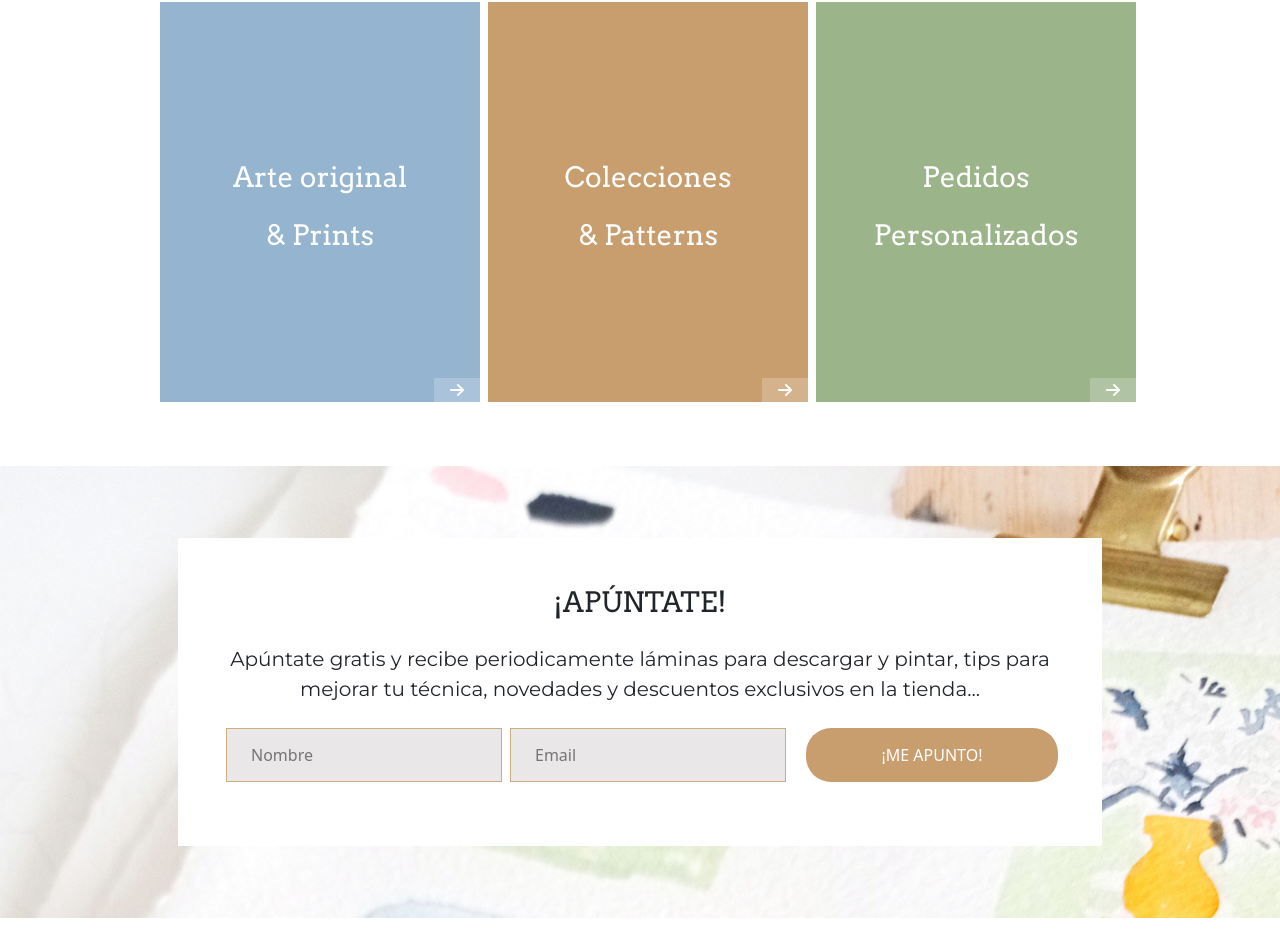
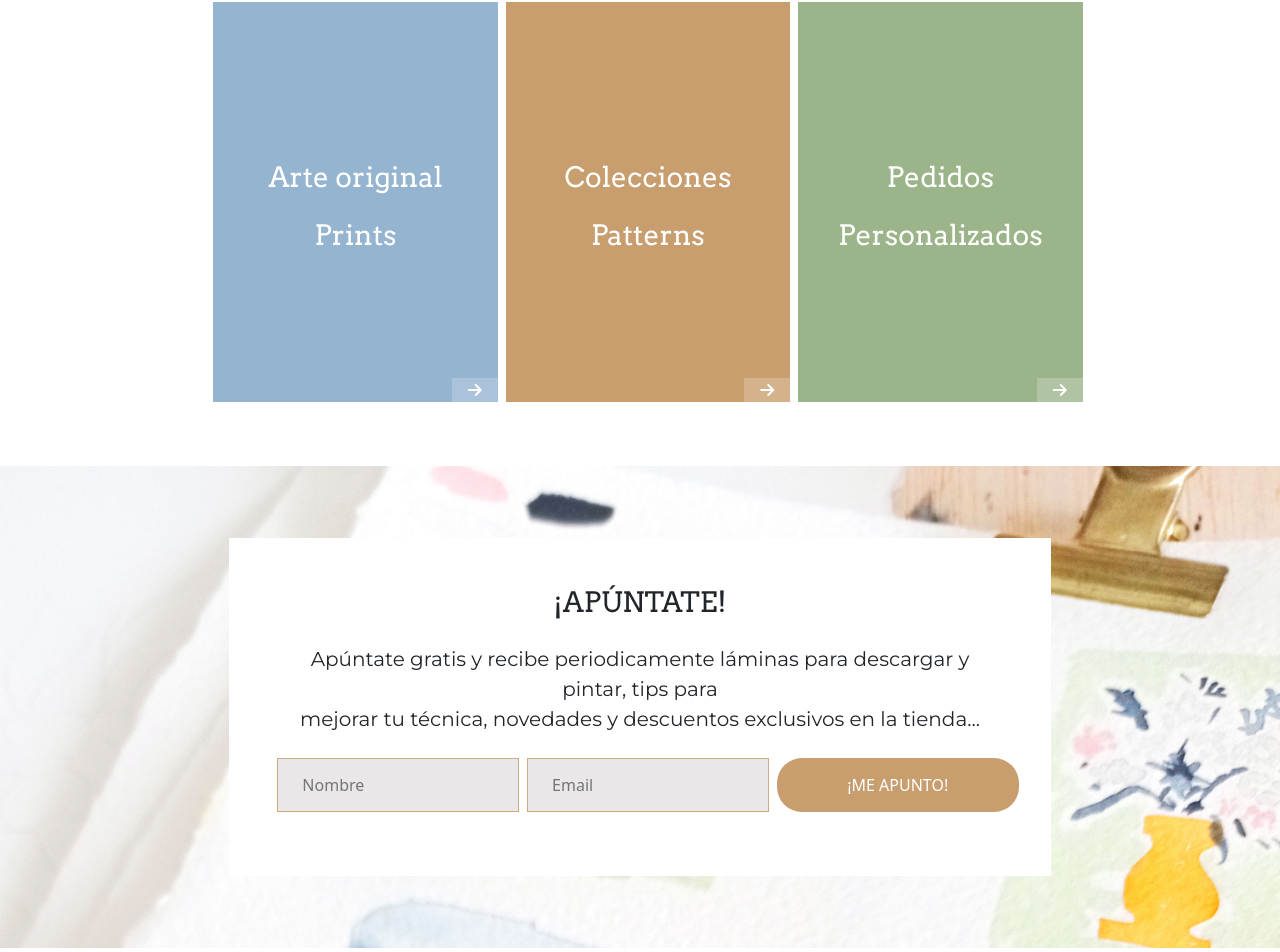
Before and after one commit to sani7915/MusaExplorations, a React (Create React App) app: page / in a window 1280 px wide. Shown: the part 962-1914 px from the top of the page. Built offline with nearby package versions, Linux system fonts and the light colour scheme.

Commit message:
cambio dimension background

```diff
--- a/src/Componentes/Footer/Footer.jsx
+++ b/src/Componentes/Footer/Footer.jsx
@@ -16,16 +16,16 @@ const Footer = () => {
 
     return (
         <footer className="container-fluid p-0 bg-footer mt-5">
-            <div className="col m-auto d-flex flex-column align-items-center col-lg-9 flex-lg-row">
-                <div className="col-11  m-md-0 p-md-4 col-lg-5 ">
+            <div className="col m-auto d-flex flex-column align-items-center col-md-11 col-xl-8 flex-lg-row">
+                <div className="col-11 m-md-0 p-md-4 col-lg-5 ">
                     {mostrarOcultar
                         ? <div className="d-flex justify-content-center justify-content-md-start my-3 ">
                             <img src={logoVertical} alt="" />
                         </div>
-                        : <div className="d-flex justify-content-center mb-3 ">
+                        : <div className="d-flex justify-content-center justify-content-lg-start mb-3 ">
                             <img src={logoHorizontal} alt="" />
                         </div>}
-                    <p className="montserrat text-center text-lg-start ">
+                    <p className="montserrat text-center text-lg-start px-1 ">
                         Coger el pincel, humedecer la acuarela, fundir el pincel en la mezcla, ver como el agua se posa en el papel, como el pigmento de la acuarela se expande en el agua… disfrutar de cada paso.
                     </p>
                     <div className="col mt-4">
--- a/src/Componentes/Instagram/Instagram.jsx
+++ b/src/Componentes/Instagram/Instagram.jsx
@@ -4,13 +4,13 @@ import img2 from '../../images/pintando bouquet de flores acuarela_.jpg';
 const Instagram = () => {
     return (
         <div className="container mt-5">
-            <div className="col-10 m-auto p-4">
+            <div className="col-10  m-auto p-4">
                 <h3 className="arvo text-center text-lg-start mb-3">LO ÚLTIMO EN INSTAGRAM</h3>
                 <p className="fs-5 montserrat text-center text-lg-start">
                     @musadeacuarela
                 </p>
                 <div className="d-flex justify-content-center flex-wrap gap-4 flex-md-row justify-content-lg-between ">
-                    <div className="insta-card col-11">
+                    <div className="insta-card col-11 ">
                         <img src={img1} alt="" className="insta-card " />
                     </div>
                     <div className="insta-card ">
--- a/src/Componentes/Navbar/Navbar.jsx
+++ b/src/Componentes/Navbar/Navbar.jsx
@@ -10,7 +10,7 @@ const Navbar = () => {
     console.log(mostrarOcultar);
 
     const mostrar_ocultar = () => {
-        if (window.scrollY >= 5 && window.innerWidth >= 768) {
+        if (window.scrollY && window.innerWidth >= 768 ){
             setMostrarOcultar(true)
         } else {
             setMostrarOcultar(false)
@@ -21,7 +21,7 @@ const Navbar = () => {
 
     return (
         <nav className=" navbar navbar-expand-md p-0 montserrat bg-white sticky-top s">
-            <div className="container-fluid col-md-9 d-flex flex-md-column align-items-center p-0">
+            <div className="container-fluid col-md-11 col-lg-10 col-xl-8 d-flex flex-md-column align-items-center p-0">
                 <div className="col-5">
                     <button className="navbar-toggler border-0 " type="button" data-bs-toggle="collapse" data-bs-target="#navbarNav" aria-controls="navbarNav" aria-expanded="false" aria-label="Toggle navigation">
                         <img src={hamburguesa} alt="" />
@@ -34,9 +34,9 @@ const Navbar = () => {
                     </Link>
                 </div>
 
-                <div className='container-fluid  d-flex justify-content-md-center'>
+                <div className='container-fluid  d-flex justify-content-center'>
                     <div className="collapse navbar-collapse" id="navbarNav">
-                        <ul className="navbar-nav d-flex col  justify-content-md-between bg-white align-items-md-center">
+                        <ul className="navbar-nav d-flex col  justify-content-md-center justify-content-md-between  bg-white align-items-md-center">
                             <li className={mostrarOcultar ? 'nav-item ' : 'visually-hidden'}>
                                 <Link to={'/'} className="nav-link " ><img src={logo} alt="" /></Link>
                             </li>
--- a/src/Componentes/Newsletter/Newsletter.jsx
+++ b/src/Componentes/Newsletter/Newsletter.jsx
@@ -3,7 +3,7 @@ import React from "react";
 
 const Newsletter = () => {
     return (
-        <div className="bg-white d-flex flex-column align-items-center container my-5 py-5 p-md-5 col-md-9 m-auto">
+        <div className="bg-white d-flex flex-column align-items-center container my-5 py-5 p-md-5 col-md-11 col-xl-8 m-auto">
             <h3 className="arvo mb-4">¡APÚNTATE!</h3>
             <p className="montserrat m-0 text-center fs-5">
                 Apúntate gratis y recibe periodicamente láminas para descargar y pintar, tips para
--- a/src/Componentes/Newsletter/newletter.scss
+++ b/src/Componentes/Newsletter/newletter.scss
@@ -20,14 +20,4 @@
       background-color: #cfab82;
     }
   }
-@media (min-width :768px) {
-.input-style{
-  max-width : 300px
 }
-button{
-  max-width: 252px;
-}
-}
-
-
-}
--- a/src/Componentes/Portada/HeroPortada.jsx
+++ b/src/Componentes/Portada/HeroPortada.jsx
@@ -1,11 +1,17 @@
 import React from "react";
 import Jarron from '../../images/jarron de flores acuarela.jpg'
 
+const array = [
+    { category1: 'Arte original', category2: 'Prints', color: 'color1' },
+    { category1: 'Colecciones', category2: 'Patterns', color: 'color2' },
+    { category1: 'Pedidos', category2: 'Personalizados', color: 'color3' },
+]
+
 const HeroPortada = () => {
     return (
-        <div className="container-fluid p-0 ">
+        <div className="container-fluid p-0 clase">
             <img src={Jarron} alt="jarron de flores acuarela" className="img-fluid w-100 mh-596 " />
-            <div className="container col-11 col-md-10 marginal bg-white  ">
+            <div className="container col-11 col-md-10  marginal bg-white  ">
                 <h1 className="text-center arvo mt-lg-5 p-3 fs-3">
                     ARTE EN ACUARELA
                 </h1>
@@ -18,44 +24,16 @@ const HeroPortada = () => {
                     </p>
                 </div>
             </div>
-            <div className="d-flex flex-column gap-1 gap-md-2 align-items-center flex-md-row col-md-9 m-auto justify-content-between arvo">
-                <div className=" color1 d-flex flex-column justify-content-center position-relative col-10 col-md-4 text-white text-center fs-3 mb-3 min-h-400 ">
+            <div className="d-flex flex-column gap-1 gap-md-2 align-items-center flex-md-row col-md-9 col-xl-8 m-auto justify-content-between arvo">
+                {array.map(lamina => {
+
+                    return <div className={`${lamina.color} d-flex flex-column justify-content-center position-relative col-10 col-md-4 text-white text-center fs-3 mb-3 min-h-400`}>
                         <div className="px-2 mt-4 d-flex flex-column justify-content-center  ">
-                        <p>
-                            Arte original
+                            <p >
+                                {lamina.category1}
                             </p>
                             <p>
-                            & Prints
-                        </p>
-                    </div>
-                    <div className="d-flex justify-content-start align-items-end arrow_card_portada ">
-                        <i className="fa solid fa-arrow-right fs-6 back px-3 py-1">
-
-                        </i>
-                    </div>
-                </div>
-                <div className="color2 d-flex flex-column justify-content-center position-relative col-10 col-md-4 text-white text-center fs-3 mb-3 min-h-400 ">
-                    <div className="px-2 mt-4 d-flex flex-column justify-content-center  ">
-                        <p>
-                            Colecciones
-                        </p>
-                        <p>
-                            & Patterns
-                        </p>
-                    </div>
-                    <div className="d-flex justify-content-start align-items-end arrow_card_portada ">
-                        <i className="fa solid fa-arrow-right fs-6 back px-3 py-1">
-
-                        </i>
-                    </div>
-                </div>
-                <div className="color3 d-flex flex-column justify-content-center position-relative col-10 col-md-4 text-white text-center fs-3 mb-3 min-h-400 ">
-                    <div className="px-2 mt-4 d-flex flex-column justify-content-center  ">
-                        <p>
-                            Pedidos
-                        </p>
-                        <p>
-                            Personalizados
+                                {lamina.category2}
                             </p>
                         </div>
                         <div className="d-flex justify-content-start align-items-end arrow_card_portada ">
@@ -65,6 +43,9 @@ const HeroPortada = () => {
                         </div>
                     </div>
 
+
+                })
+                }
             </div>
         </div>
     )
--- a/src/Componentes/Portada/HeroPortda.scss
+++ b/src/Componentes/Portada/HeroPortda.scss
@@ -1,3 +1,4 @@
+
 .back {
   background-color: rgba(255, 255, 255, 0.2);
 }
--- a/src/SCSS/App.scss
+++ b/src/SCSS/App.scss
@@ -10,7 +10,7 @@
 
 
 body {
-  max-width: 1440px;
+
   margin: auto;
 }
 
```
Lines whose indentation alone changed are shown as unchanged.
